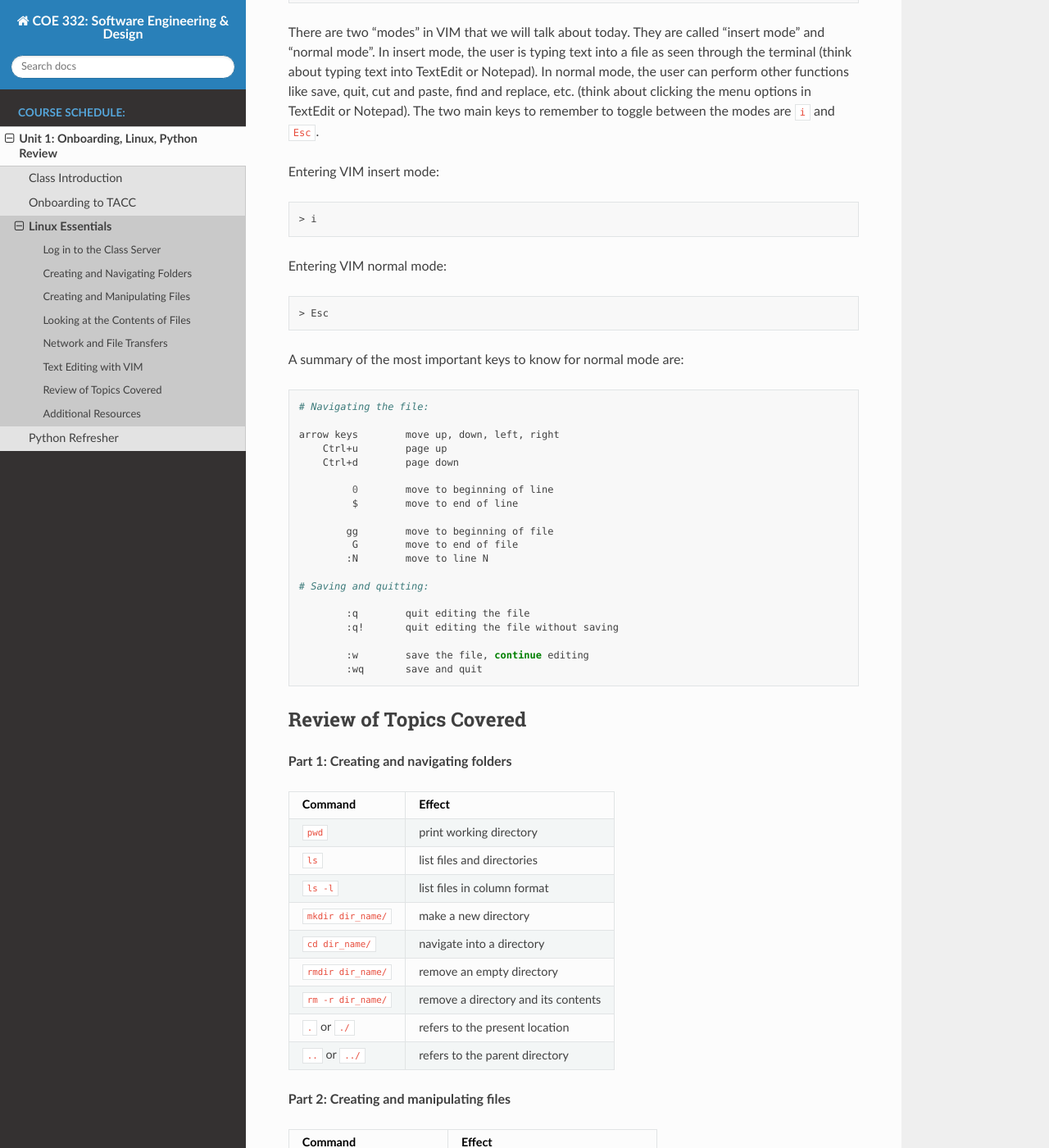
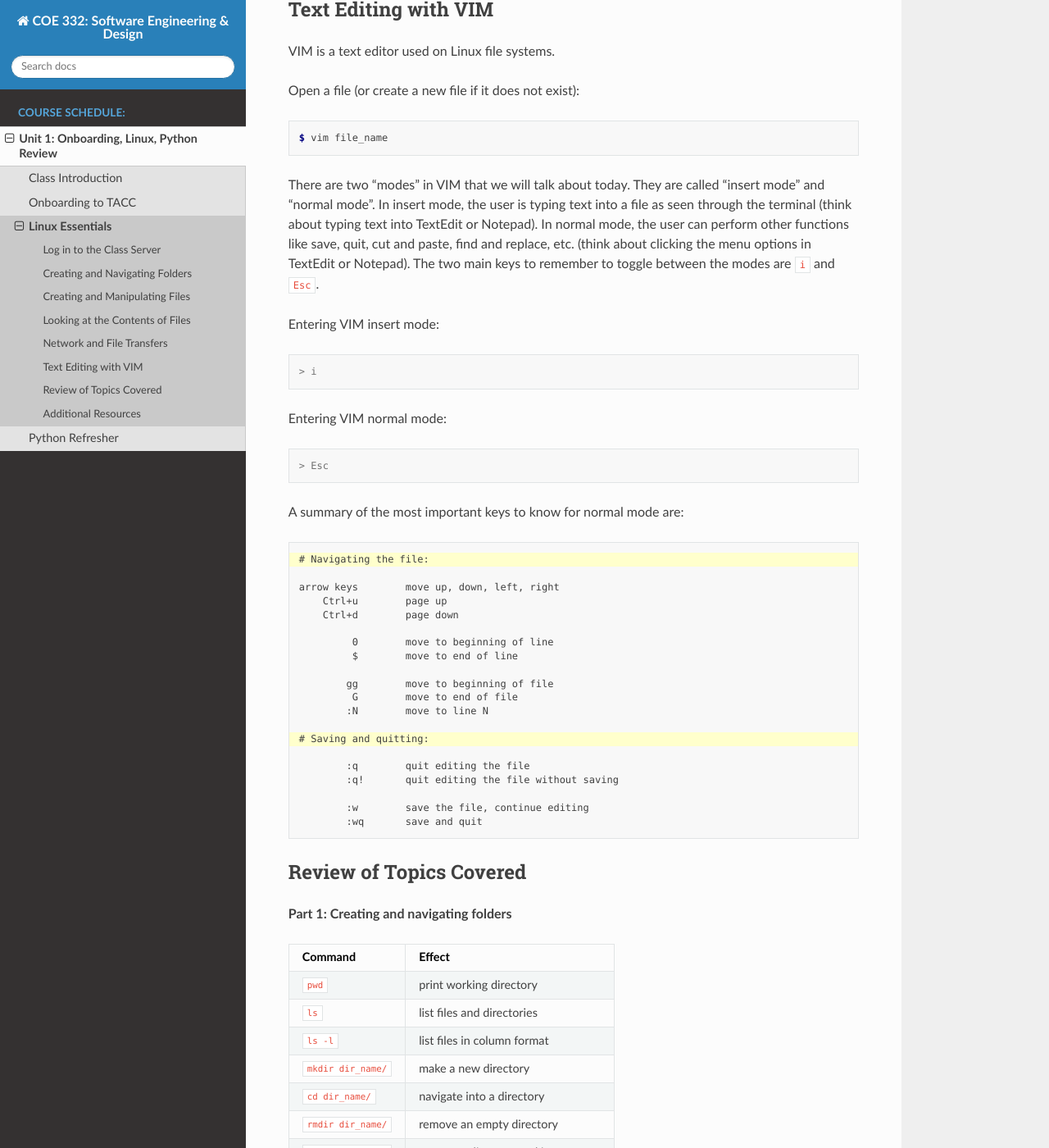
Before and after one commit to TACC/coe-332-sp22, a Sphinx documentation site: the page built from docs/unit01/linux_essentials.rst, in a window 1280 px wide and 1400 px high, scrolled down 8560 px. Shown: the whole window at 82% size. Built offline with Sphinx 7.4.7 and the Read the Docs theme 2.0.0, drawn with Linux system fonts in a browser that asks for light colours; some of the changed text lies outside the part shown.

Commit message:
updated linux essentials slightly

```diff
--- a/docs/unit01/linux_essentials.rst
+++ b/docs/unit01/linux_essentials.rst
@@ -24,23 +24,29 @@ Log in to the Class Server
 To log in to ``isp02.tacc.utexas.edu``, follow the instructions for your operating
 system or ssh client below.
 
+.. note::
+
+   Replace ``username`` with your TACC username.
+
 **Mac / Linux**
 
-.. code-block:: bash
+.. code-block:: console
 
    Open the application 'Terminal'
    ssh username@isp02.tacc.utexas.edu
    (enter password)
+   (enter token)
 
-**Windows**
+**Windows (use WSL or an SCP client like PuTTY)**
 
-.. code-block:: bash
+.. code-block:: console
 
    Open the application 'PuTTY'
    enter Host Name: isp02.tacc.utexas.edu
    (click 'Open')
    (enter username)
    (enter password)
+   (enter token)
 
 
 If you can't access the class server yet, a local or web-based Linux environment
@@ -62,7 +68,7 @@ queues to tell us what our location is. Instead, we use a command - ``pwd``
 (print working directory) - to tell us our present location. Try executing this
 command in the terminal:
 
-.. code-block:: bash
+.. code-block:: console
 
    $ pwd
    /home/wallen
@@ -73,7 +79,7 @@ roughly analogous to C:\\Users\\username on Windows, or /Users/username on Mac.
 To see what files and folders are available at this location, use the ``ls``
 (list) command:
 
-.. code-block:: bash
+.. code-block:: console
 
    $ ls
 
@@ -81,13 +87,13 @@ I have no files or folders in my home directory yet, so I do not get a response.
 We can create some folders using the ``mkdir`` (make directory) command. The
 words 'folder' and 'directory' are interchangeable:
 
-.. code-block:: bash
+.. code-block:: console
 
    $ mkdir folder1
    $ mkdir folder2
    $ mkdir folder3
 
-.. code-block:: bash
+.. code-block:: console
 
    $ ls
    folder1 folder2 folder3
@@ -96,7 +102,7 @@ Now we have some folders to work with. To "open" a folder, navigate into that
 folder using the ``cd`` (change directory) command. This process is analogous to
 double-clicking a folder on Windows or Mac:
 
-.. code-block:: bash
+.. code-block:: console
 
    $ pwd
    /home/wallen/
@@ -106,7 +112,7 @@ double-clicking a folder on Windows or Mac:
 
 Now that we are inside ``folder1``, make a few sub-folders:
 
-.. code-block:: bash
+.. code-block:: console
 
    $ mkdir subfolderA
    $ mkdir subfolderB
@@ -117,7 +123,7 @@ Now that we are inside ``folder1``, make a few sub-folders:
 Use ``cd`` to Navigate into ``subfolderA``, then use ``ls`` to list the
 contents. What do you expect to see?
 
-.. code-block:: bash
+.. code-block:: console
 
    $ cd subfolderA
    $ pwd
@@ -130,7 +136,7 @@ into folders, but how do we navigate back "up" to the parent folder? There are
 different ways to do it. For example, we could specify the complete path of
 where we want to go:
 
-.. code-block:: bash
+.. code-block:: console
 
    $ pwd
    /home/wallen/folder1/subfolderA
@@ -141,7 +147,7 @@ where we want to go:
 Or, we could use a shortcut, ``..``, which refers to the **parent folder** - one
 level higher than the present location:
 
-.. code-block:: bash
+.. code-block:: console
 
    $ pwd
    /home/wallen/folder1
@@ -153,7 +159,7 @@ We are back in our home directory. Finally, use the  ``rmdir`` (remove
 directory) command to remove folders. This will not work on folders that have
 any contents (more on this later):
 
-.. code-block:: bash
+.. code-block:: console
 
    $ mkdir junkfolder
    $ ls
@@ -168,7 +174,7 @@ remove our parent folder ``folder1`` and its subfolders. The ``-r`` command line
 option recursively removes subfolders and files located "down" the parent
 directory. ``-r`` is required for non-empty folders.
 
-.. code-block:: bash
+.. code-block:: console
 
    $ rm -r folder1
    $ ls
@@ -176,7 +182,7 @@ directory. ``-r`` is required for non-empty folders.
 
 Which command should we use to remove ``folder2`` and ``folder3``?
 
-.. code-block:: bash
+.. code-block:: console
 
    $ rmdir folder2
    $ rmdir folder3
@@ -192,7 +198,7 @@ create new files, copy files, rename files, and move files to different
 locations. First, we will navigate to the home directory and create a few new
 folders and files with the ``mkdir`` and ``touch`` commands:
 
-.. code-block:: bash
+.. code-block:: console
 
    $ cd     # cd on an empty line will automatically take you back to the home directory
    $ pwd
@@ -211,7 +217,7 @@ These files we have created are all empty. Removing a file is done with the
 "Recycle Bin". Any file or folder removed is gone forever and often
 un-recoverable:
 
-.. code-block:: bash
+.. code-block:: console
 
    $ touch junkfile
    $ rm junkfile
@@ -221,7 +227,7 @@ works similarly to how you would expect on a Windows or Mac machine. The context
 around the move or copy operation determines what the result will be. For
 example, we could move and/or copy files into folders:
 
-.. code-block:: bash
+.. code-block:: console
 
    $ mv file_a folder1/
    $ mv file_b folder2/
@@ -229,7 +235,7 @@ example, we could move and/or copy files into folders:
 
 Before listing the results with ``ls``, try to guess what the result will be.
 
-.. code-block:: bash
+.. code-block:: console
 
    $ ls
    file_c folder1  folder2  folder3
@@ -244,7 +250,7 @@ Two files have been moved into folders, and ``file_c`` has been copied - so
 there is still a copy of ``file_c`` in the home directory. Move and copy
 commands can also be used to change the name of a file:
 
-.. code-block:: bash
+.. code-block:: console
 
    $ cp file_c file_c_copy
    $ mv file_c file_c_new_name
@@ -255,7 +261,7 @@ use of the ``<Tab>`` key to auto-complete file and folder names, as well as the
 experience. As a general rule, try not to use spaces or strange characters in
 files or folder names. Stick to:
 
-.. code-block:: bash
+.. code-block:: console
 
    A-Z     # capital letters
    a-z     # lowercase letters
@@ -267,7 +273,7 @@ files or folder names. Stick to:
 Before we move on, let's clean up once again by removing the files and folders
 we have created. Do you remember the command for removing non-empty folders?
 
-.. code-block:: bash
+.. code-block:: console
 
    $ rm -r folder1
    $ rm -r folder2
@@ -275,7 +281,7 @@ we have created. Do you remember the command for removing non-empty folders?
 
 How do we remove ``file_c_copy`` and ``file_c_new_name``?
 
-.. code-block:: bash
+.. code-block:: console
 
    $ rm file_c_copy
    $ rm file_c_new_name
@@ -292,7 +298,7 @@ now start looking at some real data. Navigate to your home directory, then issue
 the following ``cp`` command to copy a public file on the server to your local
 space:
 
-.. code-block:: bash
+.. code-block:: console
 
    $ cd ~    # the tilde ~ is also a shortcut referring to your home directory
    $ pwd
@@ -309,7 +315,7 @@ This ``words`` file is a standard file that can be found on most Linux operating
 systems. It contains 479,828 words, each word on its own line. To see the
 contents of a file, use the ``cat`` command to print it to screen:
 
-.. code-block:: bash
+.. code-block:: console
 
    $ cat words
    1080
@@ -328,7 +334,7 @@ This is a long file! Printing everything to screen is much too fast and not very
 useful. We can use a few other commands to look at the contents of the file with
 ``more`` control:
 
-.. code-block:: bash
+.. code-block:: console
 
    $ more words
 
@@ -339,7 +345,7 @@ shows your progress through the file. This is still a little bit messy and fills
 up the screen. The ``less`` command has the same effect, but is a little bit
 cleaner:
 
-.. code-block:: bash
+.. code-block:: console
 
    $ less words
 
@@ -351,7 +357,7 @@ will cycle through other matches, if they exist.
 Finally, you can view just the beginning or the end of a file with the ``head``
 and ``tail`` commands. For example:
 
-.. code-block:: bash
+.. code-block:: console
 
    $ head words
    $ tail words
@@ -360,7 +366,7 @@ The ``>`` and ``>>`` shortcuts in Linux indicate that you would like to redirect
 the output of one of the commands above. Instead of printing to screen, the
 output can be redirected into a file:
 
-.. code-block:: bash
+.. code-block:: console
 
    $ cat words > words_new.txt
    $ head words > first_10_lines.txt
@@ -373,7 +379,7 @@ One final useful way to look at the contents of files is with the ``grep``
 command. ``grep`` searches a file for a specific pattern, and returns all lines
 that match the pattern. For example:
 
-.. code-block:: bash
+.. code-block:: console
 
    $ grep "banana" words
    banana
@@ -394,7 +400,7 @@ In order to login or transfer files to a remote Linux file system, you must know
 the hostname (unique network identifier) and the username. If you are already on
 a Linux file system, those are easy to determine using the following commands:
 
-.. code-block:: bash
+.. code-block:: console
 
    $ whoami
    wallen
@@ -404,17 +410,18 @@ a Linux file system, those are easy to determine using the following commands:
 Given that information, a user would remotely login to this Linux machine using
 ssh in a Terminal:
 
-.. code-block:: bash
+.. code-block:: console
 
    [local]$ ssh wallen@isp02.tacc.utexas.edu
    (enter password)
+   (enter token)
    [isp02]$
 
 Windows users would typically use the program **PuTTY** (or another SSH client)
 to perform this operation. Logging out of a remote system is done using the
 ``logout`` command, or the shortcut ``<Ctrl+d>``:
 
-.. code-block:: bash
+.. code-block:: console
 
   [isp02]$ logout
   [local]$
@@ -423,10 +430,11 @@ to perform this operation. Logging out of a remote system is done using the
 Copying files from your local computer to your home folder on ISP would require
 the ``scp`` command (Windows users use a client "WinSCP"):
 
-.. code-block:: bash
+.. code-block:: console
 
    [local]$ scp my_file wallen@isp02.tacc.utexas.edu:/home/wallen/
    (enter password)
+   (enter token)
 
 In this command, you specify the name of the file you want to transfer
 (``my_file``), the username (``wallen``), the hostname
@@ -436,17 +444,18 @@ the ``@`` symbol, and the ``:``.
 
 Copy files from ISP to your local computer using the following:
 
-.. code-block:: bash
+.. code-block:: console
 
    [local]$ scp wallen@isp02.tacc.utexas.edu:/home/wallen/my_file ./
    (enter password)
+   (enter token)
 
 Instead of files, full directories can be copied using the "recursive" flag
 (``scp -r ...``). The ``rsync`` tool is an advanced copy tool that is useful for
 synching data between two sites. Although we will not go into depth here,
 example ``rsync`` usage is as follows:
 
-.. code-block:: bash
+.. code-block:: console
 
    $ rsync -azv local remote
    $ rsync -azv remote local
@@ -465,7 +474,7 @@ VIM is a text editor used on Linux file systems.
 
 Open a file (or create a new file if it does not exist):
 
-.. code-block:: bash
+.. code-block:: console
 
    $ vim file_name
 
@@ -479,19 +488,20 @@ are ``i`` and ``Esc``.
 
 Entering VIM insert mode:
 
-.. code-block:: bash
+.. code-block:: console
 
    > i
 
 Entering VIM normal mode:
 
-.. code-block:: bash
+.. code-block:: console
 
    > Esc
 
 A summary of the most important keys to know for normal mode are:
 
-.. code-block:: bash
+.. code-block:: text
+   :emphasize-lines: 1,14
 
    # Navigating the file:
 
```
